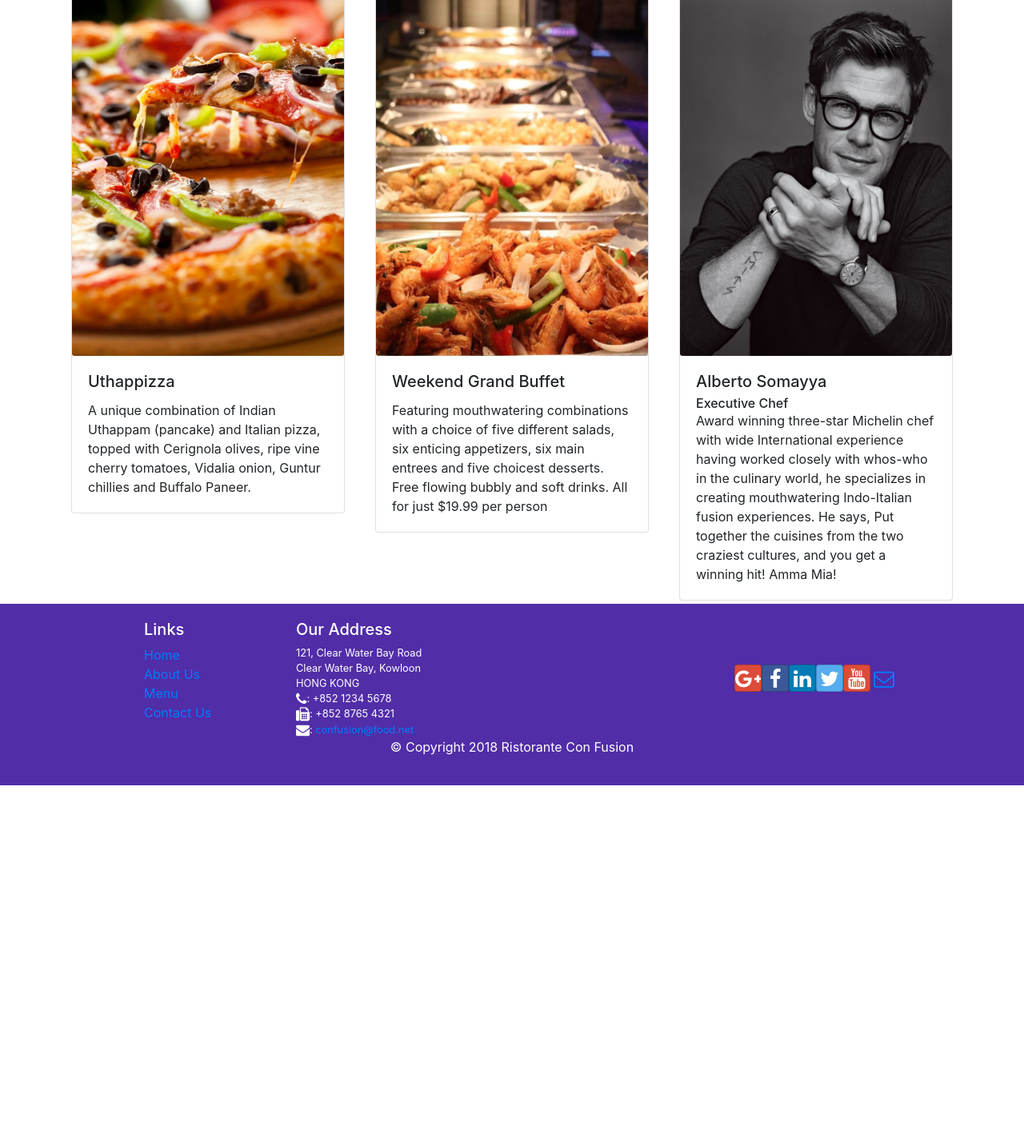
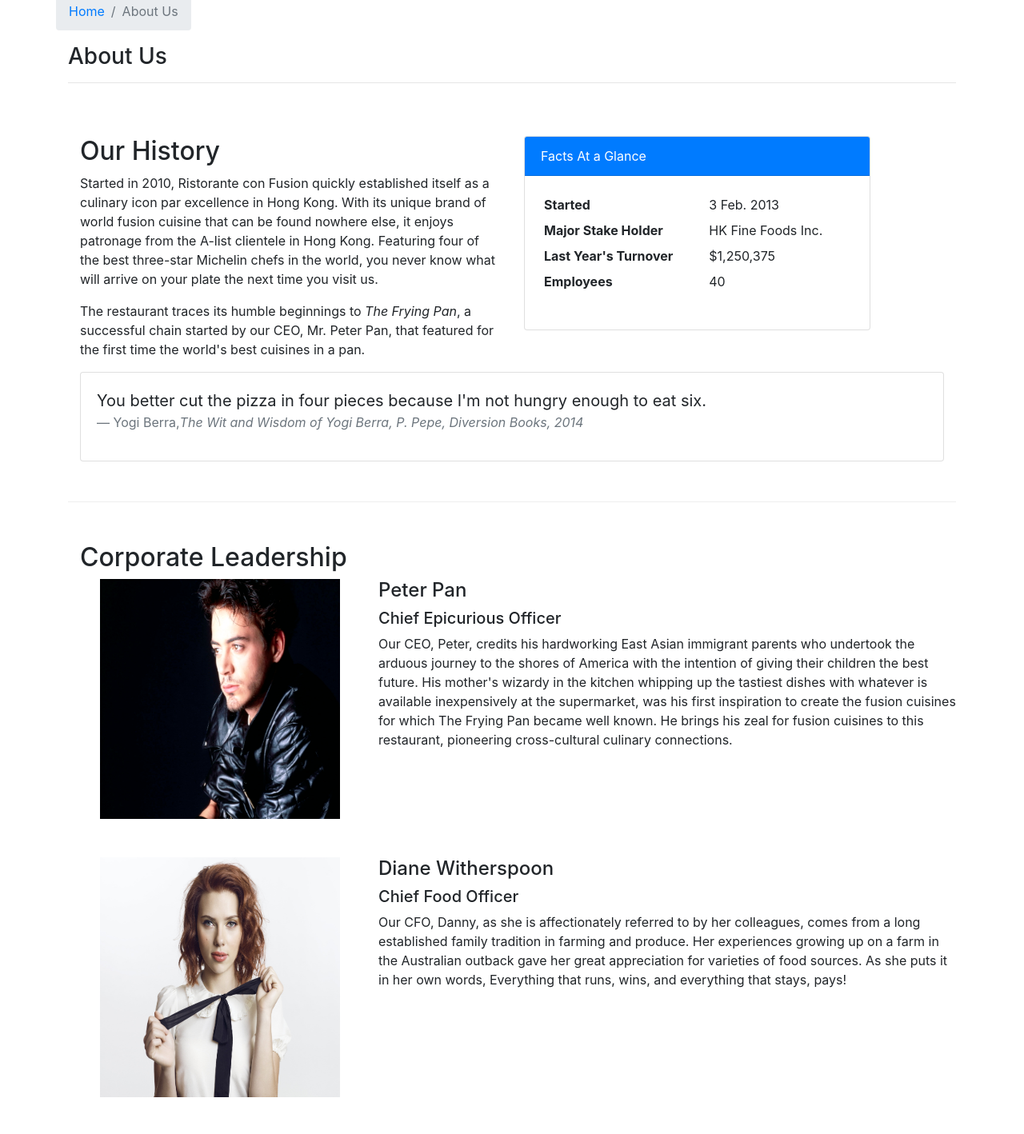
Before and after one commit to mnazir23/confusion-react, a React (Create React App) app: page /aboutus in a window 1280 px wide. Before the commit this address led to /home. Shown: the part 340-1758 px from the top of the page at 80% size. Before the commit the page ends 1322 px from the top, so only its background shows below. Built offline with nearby package versions, Linux system fonts and the light colour scheme.

Commit message:
Asignment # 2

```diff
--- a/src/App.css
+++ b/src/App.css
@@ -41,6 +41,12 @@
     height: 450px;
 }
 
+.leaderImage {
+    display: block;
+    width: 300px;
+    height: 300px;
+}
+
 .navbar-dark {
     background-color: #512DA8;
 }
--- /dev/null
+++ b/src/components/AboutComponent.js
@@ -0,0 +1,78 @@
+import React from 'react';
+import RenderLeader from './RenderLeaderComponent';
+import { Breadcrumb, BreadcrumbItem, Card, CardBody, CardHeader, Media } from 'reactstrap';
+import { Link } from 'react-router-dom';
+
+function About(props) {
+
+    const leaders = props.leaders.map((leaderItem) => {
+        return (
+            <RenderLeader leader={leaderItem} />
+        );
+    });
+
+    return(
+        <div className="container">
+            <div className="row">
+                <Breadcrumb>
+                    <BreadcrumbItem><Link to="/home">Home</Link></BreadcrumbItem>
+                    <BreadcrumbItem active>About Us</BreadcrumbItem>
+                </Breadcrumb>
+                <div className="col-12">
+                    <h3>About Us</h3>
+                    <hr />
+                </div>
+            </div>
+            <div className="row row-content">
+                <div className="col-12 col-md-6">
+                    <h2>Our History</h2>
+                    <p>Started in 2010, Ristorante con Fusion quickly established itself as a culinary icon par excellence in Hong Kong. With its unique brand of world fusion cuisine that can be found nowhere else, it enjoys patronage from the A-list clientele in Hong Kong.  Featuring four of the best three-star Michelin chefs in the world, you never know what will arrive on your plate the next time you visit us.</p>
+                    <p>The restaurant traces its humble beginnings to <em>The Frying Pan</em>, a successful chain started by our CEO, Mr. Peter Pan, that featured for the first time the world's best cuisines in a pan.</p>
+                </div>
+                <div className="col-12 col-md-5">
+                    <Card>
+                        <CardHeader className="bg-primary text-white">Facts At a Glance</CardHeader>
+                        <CardBody>
+                            <dl className="row p-1">
+                                <dt className="col-6">Started</dt>
+                                <dd className="col-6">3 Feb. 2013</dd>
+                                <dt className="col-6">Major Stake Holder</dt>
+                                <dd className="col-6">HK Fine Foods Inc.</dd>
+                                <dt className="col-6">Last Year's Turnover</dt>
+                                <dd className="col-6">$1,250,375</dd>
+                                <dt className="col-6">Employees</dt>
+                                <dd className="col-6">40</dd>
+                            </dl>
+                        </CardBody>
+                    </Card>
+                </div>
+                <div className="col-12">
+                    <Card>
+                        <CardBody className="bg-faded">
+                            <blockquote className="blockquote">
+                                <p className="mb-0">You better cut the pizza in four pieces because
+                                    I'm not hungry enough to eat six.</p>
+                                <footer className="blockquote-footer">Yogi Berra,
+                                <cite title="Source Title">The Wit and Wisdom of Yogi Berra,
+                                    P. Pepe, Diversion Books, 2014</cite>
+                                </footer>
+                            </blockquote>
+                        </CardBody>
+                    </Card>
+                </div>
+            </div>
+            <div className="row row-content">
+                <div className="col-12">
+                    <h2>Corporate Leadership</h2>
+                </div>
+                <div className="col-12">
+                    <Media list>
+                        {leaders}
+                    </Media>
+                </div>
+            </div>
+        </div>
+    );
+}
+
+export default About;
--- a/src/components/ContactComponent.js
+++ b/src/components/ContactComponent.js
@@ -1,8 +1,20 @@
 import React from 'react';
+import { Breadcrumb, BreadcrumbItem } from 'reactstrap';
+import { Link } from 'react-router-dom';
 
 function Contact(props) {
     return(
         <div className="container">
+            <div className="row">
+                <Breadcrumb>
+                    <BreadcrumbItem><Link to="/home">Home</Link></BreadcrumbItem>
+                    <BreadcrumbItem active>Contact Us</BreadcrumbItem>
+                </Breadcrumb>
+                <div className="col-12">
+                    <h3>Contact Us</h3>
+                    <hr />
+                </div>
+            </div>
             <div className="row row-content">
                 <div className="col-12">
                 <h3>Location Information</h3>
--- a/src/components/DishDetailComponent.js
+++ b/src/components/DishDetailComponent.js
@@ -1,5 +1,6 @@
 import React from 'react';
-import { Card, CardImg, CardText, CardBody, CardTitle } from 'reactstrap';
+import { Card, CardImg, CardText, CardBody, CardTitle, Breadcrumb, BreadcrumbItem } from 'reactstrap';
+import { Link } from 'react-router-dom';
 
 function RenderDish ({dish}) {
     if (dish != null)
@@ -18,9 +19,9 @@
         );
 }
 
-function RenderComments ({dish}) {
-    if (dish != null) {
-        const comments = dish.comments.map((comment) => {
+function RenderComments ({comments}) {
+    if (comments != null) {
+        const dishComments = comments.map((comment) => {
             return (
                 <ul className="list-unstyled">
                 <p>{comment.comment}</p>
@@ -28,7 +29,7 @@
                 </ul>
             );
         });
-        return (comments);
+        return (dishComments);
     }
     else {
         return (
@@ -39,16 +40,25 @@
 
 
 const DishDetail = (props) => {
-    const selectedDish = props.dish;
     return (
         <div className="container">
             <div className="row">
+                <Breadcrumb>
+                    <BreadcrumbItem><Link to="/menu">Menu</Link></BreadcrumbItem>
+                    <BreadcrumbItem active>{props.dish.name}</BreadcrumbItem>
+                </Breadcrumb>
+                <div className="col-12">
+                    <h3>{props.dish.name}</h3>
+                    <hr />
+                </div>
+            </div>
+            <div className="row">
                 <div className="col-12 col-md-5 m-1">
-                    <RenderDish dish={selectedDish} />
+                    <RenderDish dish={props.dish} />
                 </div>
                 <div className="col-12 col-md-5 m-1">
                     <h4>Reviews</h4>
-                    <RenderComments dish={selectedDish} />
+                    <RenderComments comments={props.comments} />
                 </div>
             </div>
         </div>
--- a/src/components/MainComponent.js
+++ b/src/components/MainComponent.js
@@ -2,6 +2,8 @@
 import Home from './HomeComponent';
 import Menu from './MenuComponent';
 import Contact from './ContactComponent';
+import DishDetail from './DishDetailComponent';
+import About from './AboutComponent';
 import { DISHES } from '../shared/dishes';
 import { COMMENTS } from '../shared/comments';
 import { PROMOTIONS } from '../shared/promotions';
@@ -33,12 +35,21 @@
       );
     }
 
+    const DishWithId = ({match}) => {
+      return(
+          <DishDetail dish={this.state.dishes.filter((dish) => dish.id === parseInt(match.params.dishId,10))[0]}
+            comments={this.state.comments.filter((comment) => comment.dishId === parseInt(match.params.dishId,10))} />
+      );
+    };
+
     return (
       <div>
         <Header/>
         <Switch>
               <Route path='/home' component={HomePage} />
+              <Route path='/aboutus' component={() => <About leaders={this.state.leaders} />} />
               <Route exact path='/menu' component={() => <Menu dishes={this.state.dishes} />} />
+              <Route path='/menu/:dishId' component={DishWithId} />
               <Route exact path='/contactus' component={Contact} />} />
               <Redirect to="/home" />
         </Switch>
--- a/src/components/MenuComponent.js
+++ b/src/components/MenuComponent.js
@@ -1,13 +1,16 @@
 import React from 'react';
-import { Card, CardImg, CardImgOverlay, CardTitle } from 'reactstrap';
+import { Card, CardImg, CardImgOverlay, CardTitle, Breadcrumb, BreadcrumbItem } from 'reactstrap';
+import { Link } from 'react-router-dom';
 
 function RenderMenuItem ({dish}) {
     return (
         <Card>
-            <CardImg width="100%" src={dish.image} alt={dish.name} />
-            <CardImgOverlay className="whiteText">
-                <CardTitle>{dish.name}</CardTitle>
-            </CardImgOverlay>
+            <Link to={`/menu/${dish.id}`} >
+                <CardImg width="100%" src={dish.image} alt={dish.name} />
+                <CardImgOverlay>
+                    <CardTitle>{dish.name}</CardTitle>
+                </CardImgOverlay>
+            </Link>
         </Card>
     );
 }
@@ -25,6 +28,16 @@
     return (
         <div className="container">
             <div className="row">
+                <Breadcrumb>
+                    <BreadcrumbItem><Link to="/home">Home</Link></BreadcrumbItem>
+                    <BreadcrumbItem active>Menu</BreadcrumbItem>
+                </Breadcrumb>
+                <div className="col-12">
+                    <h3>Menu</h3>
+                    <hr />
+                </div>
+            </div>
+            <div className="row">
                 {menu}
             </div>
         </div>
--- /dev/null
+++ b/src/components/RenderLeaderComponent.js
@@ -0,0 +1,22 @@
+import React from 'react';
+import { Media } from 'reactstrap';
+import '../App.css'
+
+function RenderLeader (props) {
+    return(
+        <div className="row mb-5">
+            <Media tag="li">
+                <Media left middle>
+                    <Media className="leaderImage" object src={props.leader.image} alt={props.leader.name} />
+                </Media>
+                <Media body className="ml-5">
+                <Media heading>{props.leader.name}</Media>
+                <h5>{props.leader.designation}</h5>
+                <p>{props.leader.description}</p>
+                </Media>
+            </Media>
+        </div>
+    );
+}
+
+export default RenderLeader;
--- a/src/shared/leaders.js
+++ b/src/shared/leaders.js
@@ -29,7 +29,7 @@
     {
       id: 3,
       name: 'Alberto Somayya',
-      image: '/assets/images/hemsworth2.jpg',
+      image: '/assets/images/hemsworth.jpg',
       designation: 'Executive Chef',
       abbr: 'EC',
       featured: true,
```
